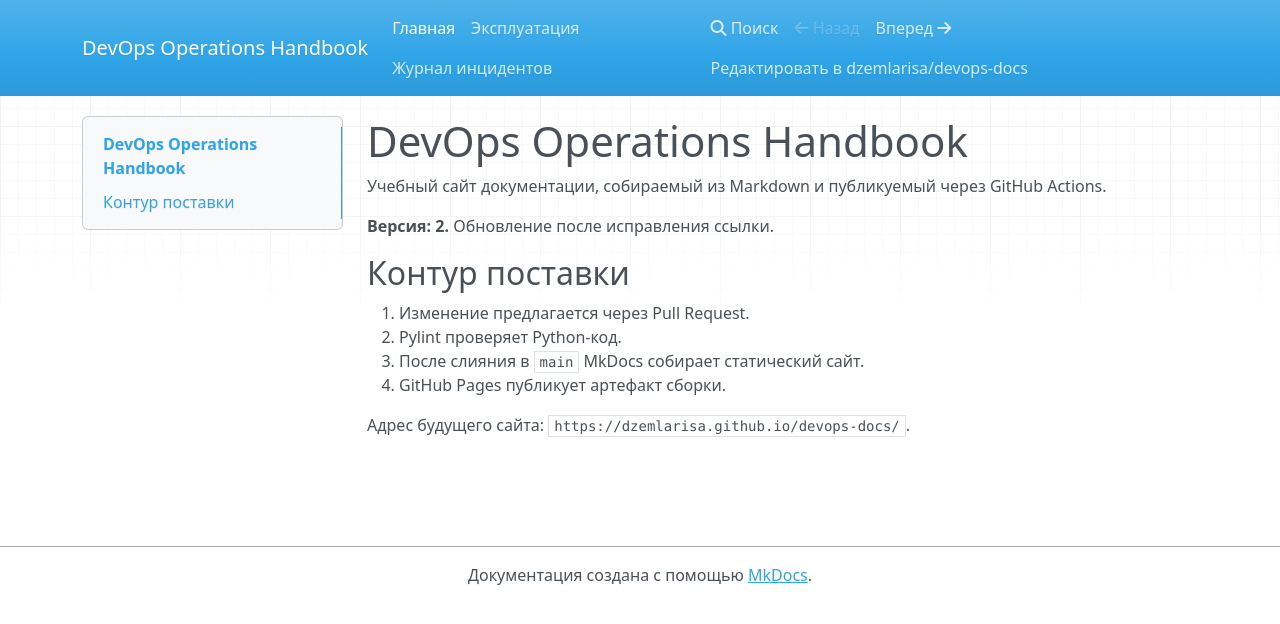
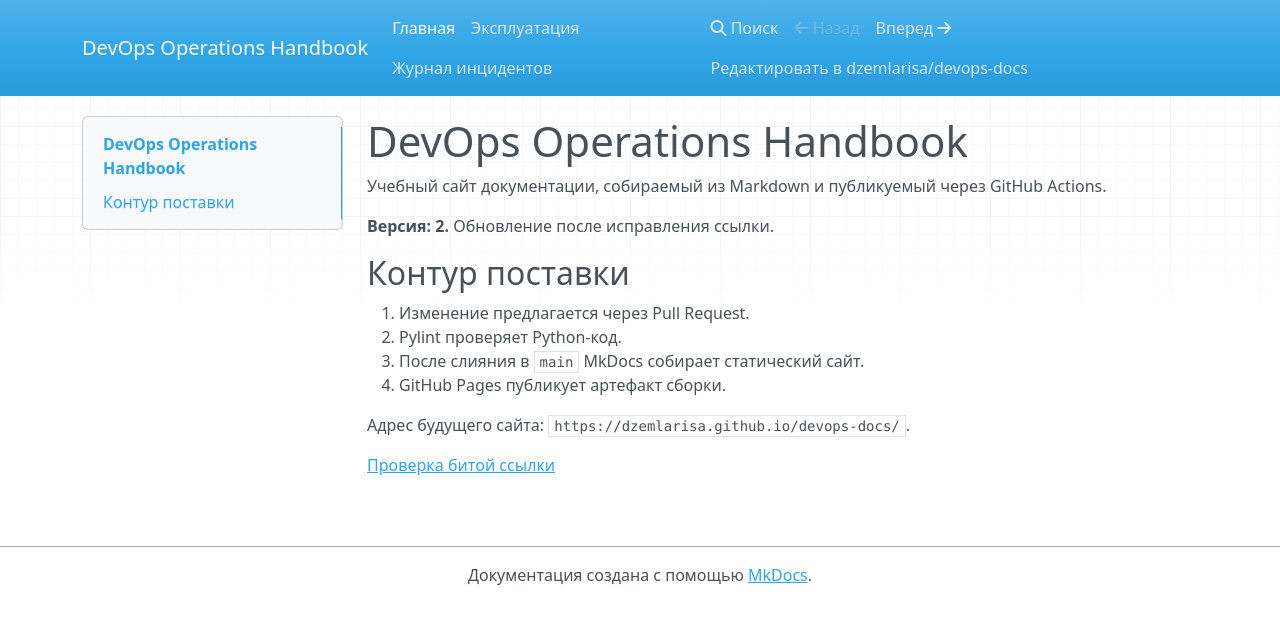
Before and after one commit to dzemlarisa/devops-docs, an MkDocs documentation site: the page built from docs/index.md, in a window 1280 px wide. Shown: the top 624 px of the page. Built offline with MkDocs 1.6.1, drawn with Linux system fonts in a browser that asks for light colours; nearby versions of some CDN libraries.

Commit message:
test: add broken link

```diff
--- a/docs/index.md
+++ b/docs/index.md
@@ -12,3 +12,5 @@
 4. GitHub Pages публикует артефакт сборки.
 
 Адрес будущего сайта: `https://dzemlarisa.github.io/devops-docs/`.
+
+[Проверка битой ссылки](missing-page.md)
```
